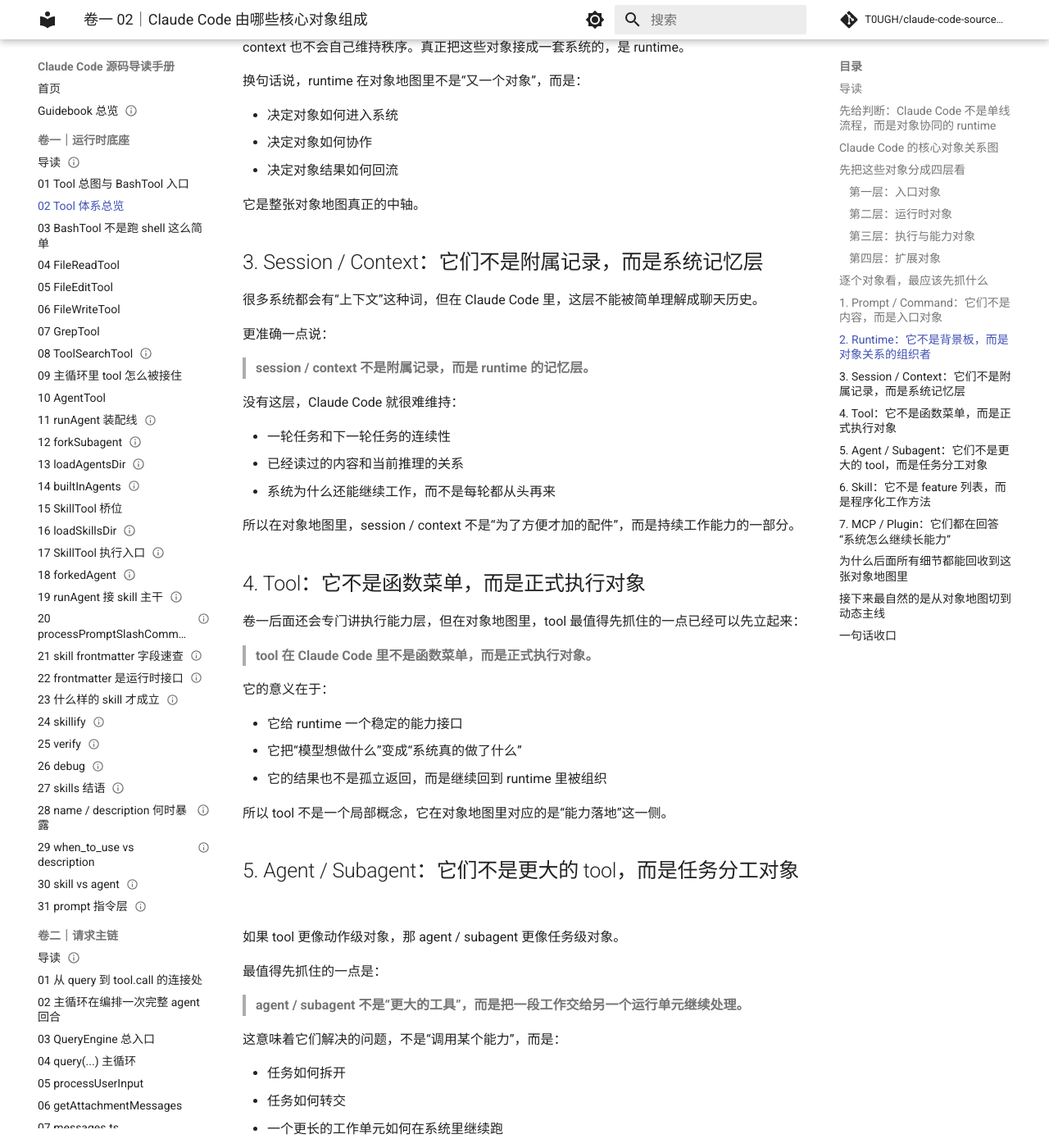
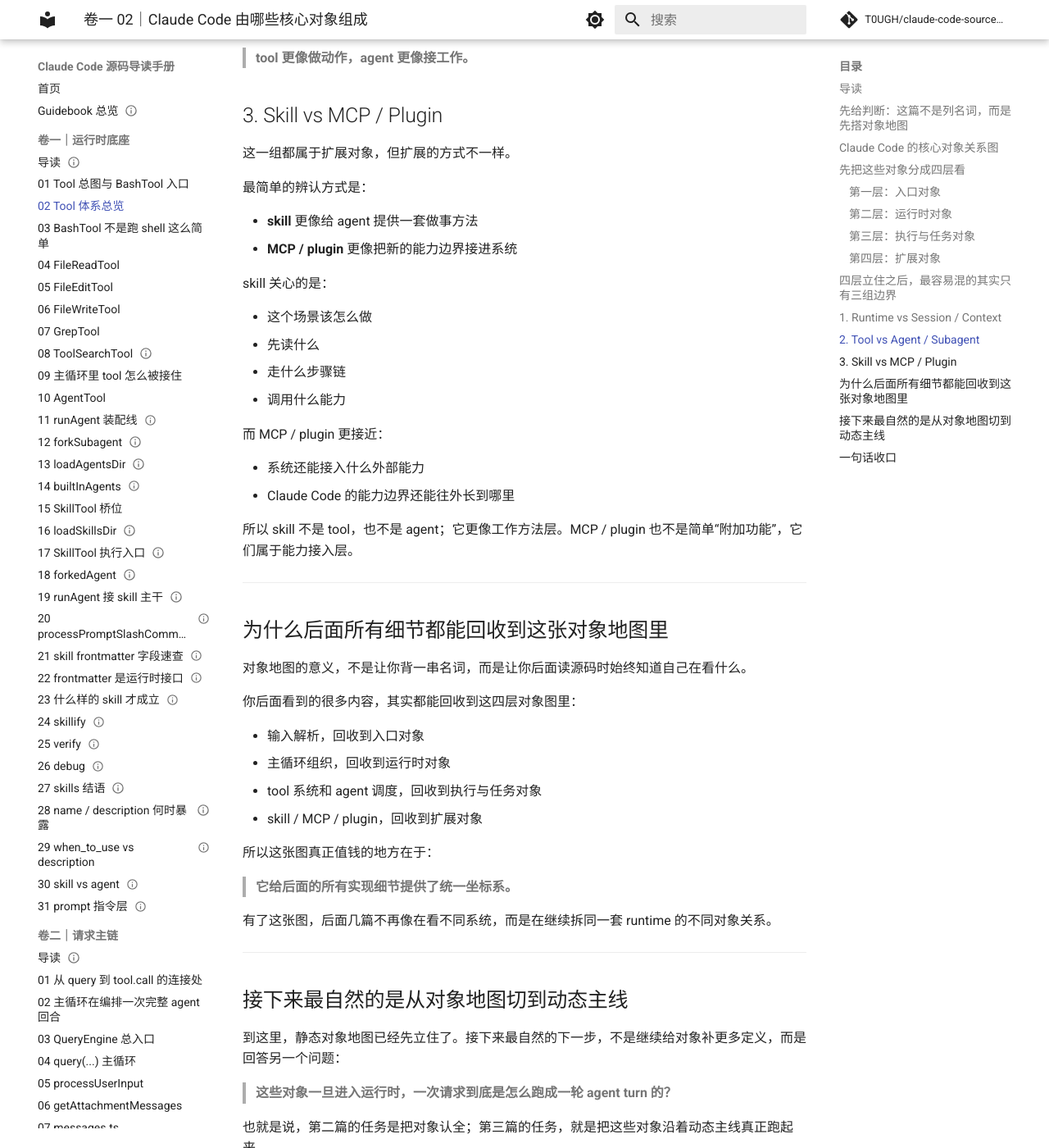
Before and after one commit to T0UGH/claude-code-source-guide, an MkDocs documentation site: the page built from docs/guidebook/volume-1/02-tool-system-overview.md, in a window 1280 px wide and 1400 px high, scrolled down 4829 px. Shown: the whole window at 82% size. Built offline with MkDocs 1.6.1 and Material for MkDocs 9.7.7, drawn with Linux system fonts in a browser that asks for light colours; comment, search, counter and statistics services are not loaded; some of the changed text lies outside the part shown.

Commit message:
tighten volume one object map chapter

````diff
--- a/docs/guidebook/volume-1/02-tool-system-overview.md
+++ b/docs/guidebook/volume-1/02-tool-system-overview.md
@@ -17,17 +17,21 @@ tags:
 - **上一篇**：[上一篇：Claude Code 到底是什么系统](./01-tool-overview-and-bash-entry.md)
 - **下一篇**：[下一篇：一次请求是怎么跑成一次 Agent Turn 的](./03-bashtool-is-not-just-shell.md)
 
-上一篇先把 Claude Code 立成了一套 agent runtime。这一篇往前再推一步：如果它真是一套 runtime，那里面最关键的对象分别是什么，它们又是怎么协作的？
+上一篇先把 Claude Code 立成了一套 agent runtime。这一篇接着回答另一个基础问题：如果它真是一套 runtime，那里面最关键的对象分别是什么，它们又是怎么协作的？
 
-如果这个问题不先说清，后面去看主循环、工具、上下文、skill、agent、MCP 这些细节时，很容易重新掉回“功能堆”的理解方式：这里一个能力，那里一个模块，最后看见很多名词，却看不见它们为什么属于同一套系统。
+如果这个问题不先说清，后面去看主循环、工具、上下文、skill、agent、MCP 这些细节时，很容易又掉回“功能堆”的理解方式：看见很多名词，却看不见它们为什么属于同一套系统。
 
-所以这一篇的任务不是讲某个对象的实现细节，而是先搭出一张对象地图：
+所以这一篇只做一件事：
+
+> **先把 Claude Code 的对象地图搭出来。**
+
+更准确地说：
 
 > **Claude Code 不是一条单线系统，而是多类对象协同工作的运行时；后面所有细节，本质上都可以回收到这张对象地图里理解。**
 
 ---
 
-## 先给判断：Claude Code 不是单线流程，而是对象协同的 runtime
+## 先给判断：这篇不是列名词，而是先搭对象地图
 
 很多人第一次理解 Claude Code，脑子里的画面更像一条线：
 
@@ -36,25 +40,19 @@ tags:
 - 工具执行一下
 - 系统回一句话
 
-这条线当然存在，但它只说明了“事情大概怎么流过去”，还没有说明“到底是谁在参与这条流程”。
+这个理解不算错，但它只看见了流程，没有看见参与流程的对象。
 
-更准确的看法是：
+更接近真实情况的说法是：
 
-> **Claude Code 不是靠单条流程线运转，而是靠多类对象在 runtime 里分工协作。**
+> **Claude Code 是多类对象在 runtime 里协同工作的系统。**
 
-这些对象并不处在同一个层次上。有些对象更靠近用户入口，有些对象负责把系统跑起来，有些对象本身就是能力单元，还有些对象负责把系统继续扩展下去。
-
-所以这一篇真正要解决的，不是“列功能”，而是先回答三个问题：
-
-1. Claude Code 里到底有哪些核心对象
-2. 这些对象各自站在系统的什么位置
-3. 后面为什么所有实现细节都能回收到这张对象地图里
+所以这一篇不展开实现细节，只先回答一件事：这套系统里有哪些核心对象，它们分别站在什么位置。
 
 ---
 
 ## Claude Code 的核心对象关系图
 
-如果先把具体实现细节都压住，Claude Code 里最值得先认清的对象大致可以先画成下面这样：
+如果先把实现细节都压住，Claude Code 里最值得先认清的对象大致可以先画成下面这样：
 
 ```mermaid
 flowchart TD
@@ -72,29 +70,27 @@ flowchart TD
     R --> U
 ```
 
-这张图不追求字段级准确，而是先抓对象关系。它至少先说明了五件事：
+先不要急着背名词。看这张图时，最值得先抓的其实只有三条辨认规则：
 
-1. **用户不是直接面对模型内部实现，而是先通过 prompt / command 这类入口对象进入系统**
-2. **真正把这些入口接住的是 runtime，不是某个孤立模块**
-3. **tool、agent、skill、MCP / plugin 不是一层里的同义词，而是不同类型的能力对象**
-4. **session / context 不是附属记录，而是整套系统能持续工作的背景层**
-5. **执行结果也不是原样飘回来，而是重新进入 runtime，被系统继续组织和呈现**
+1. **入口对象**先把用户意图送进系统
+2. **runtime** 站在中间，负责组织对象之间的协作
+3. **tool / agent / skill / MCP / plugin** 这些对象都和“能力”有关，但它们并不属于同一种东西
 
-如果把上一篇的重点是“Claude Code 是什么系统”，那这一篇的重点就是：
+如果把上一篇回答的是“Claude Code 是什么系统”，那这一篇要回答的就是：
 
-> **这套系统不是空的，它是由一组职责不同、层次不同、关系不同的对象撑起来的。**
+> **这套系统到底是由哪些对象撑起来的。**
 
 ---
 
 ## 先把这些对象分成四层看
 
-理解对象地图，一个很稳的办法不是一上来就挨个讲名词，而是先按层次看。因为对象之间最容易混淆的，不是名字，而是层级。
+理解对象地图，一个很稳的办法不是一上来就挨个讲名词，而是先按层次看。因为这些对象最容易混淆的，不是名字，而是层级。
 
 ### 第一层：入口对象
 
-这一层最靠近用户，回答的是：
+这一层回答的是：
 
-> **用户到底通过什么东西把意图送进系统？**
+> **用户的意图从哪里进入系统？**
 
 这里最典型的是：
 
@@ -102,31 +98,27 @@ flowchart TD
 - command
 - slash command
 
-它们的共同点不是“都是字符串”，而是：**它们都是用户意图的入口形态。**
-
-这层对象最容易被误看成“Claude Code 的全部”，因为用户首先看见的往往就是这一层。但如果只停在这里，就会把 Claude Code 看成一个交互界面，而不是一个 runtime。
+它们的共同点不是“都是文本”，而是它们都是**系统入口对象**。这层最靠近用户，所以也最容易被误看成 Claude Code 的全部；但如果只停在这里，就会把 Claude Code 看成一个交互界面，而不是一个 runtime。
 
 ### 第二层：运行时对象
 
 这一层回答的是：
 
-> **谁来接住这些输入，并把系统真正跑起来？**
+> **谁把这些输入接住，并把系统真正跑起来？**
 
-这里的核心对象是：
+这里最关键的是：
 
 - runtime
 - session
 - context
 
-runtime 决定系统怎么组织一轮工作；session 和 context 决定这轮工作不是凭空发生，也不是一轮结束就彻底归零。
+runtime 负责组织协作，session / context 负责托住连续性。没有这一层，后面所有对象都会变成散装能力。
 
-如果把这一层漏掉，后面所有对象都会看成“散装能力”；只有把 runtime 和 session / context 放回中间层，整张对象地图才会立住。
-
-### 第三层：执行与能力对象
+### 第三层：执行与任务对象
 
 这一层回答的是：
 
-> **系统靠什么把模型意图落成真实动作，或者把任务继续推下去？**
+> **系统靠什么把意图落成动作，或者把任务继续推下去？**
 
 这里最典型的是：
 
@@ -134,18 +126,13 @@ runtime 决定系统怎么组织一轮工作；session 和 context 决定这轮
 - agent
 - subagent
 
-这三个词常被混着用，但它们不是一个层级上的替换词。
-
-- **tool** 更像正式执行对象：接输入、跑动作、回结果。
-- **agent / subagent** 更像任务分工对象：它们不是单个动作，而是把一段更完整的工作交给另一个运行单元继续处理。
-
-也就是说，tool 更接近“能力落地”，agent 更接近“任务转交”。
+它们都和“能力落地”有关，但不是一种分工：tool 更接近动作执行，agent / subagent 更接近任务转交与继续推进。
 
 ### 第四层：扩展对象
 
 这一层回答的是：
 
-> **Claude Code 为什么不是一套封闭系统，它怎么继续长能力？**
+> **系统怎么继续长能力？**
 
 这里最典型的是：
 
@@ -153,152 +140,110 @@ runtime 决定系统怎么组织一轮工作；session 和 context 决定这轮
 - MCP
 - plugin
 
-它们的共同点不是“都是扩展”，而是：**它们都在回答系统怎样继续接入新的能力。**
-
-但它们接入能力的方式并不一样：
-
-- skill 更像给 agent 提供程序化工作方法
-- MCP 更像把外部能力或外部系统接进 runtime 可调用范围
-- plugin 更接近系统级扩展位
-
-所以这一层最重要的，不是把它们并排背下来，而是先知道：它们都属于“系统继续长能力”的那一侧。
+它们不等于同一种扩展机制，但都属于“把新的能力边界接进系统”这一侧。
 
 ---
 
-## 逐个对象看，最应该先抓什么
+## 四层立住之后，最容易混的其实只有三组边界
 
-把层次立住之后，再逐个看这些对象，就不会再像一堆散词。
+如果四层对象图已经立住，后面最值得补的就不是把每个对象都再讲一遍，而是把最容易混淆的几组边界补清楚。
 
-## 1. Prompt / Command：它们不是内容，而是入口对象
+## 1. Runtime vs Session / Context
 
-对用户来说，最直观的当然是“我输入了一段话”或者“我执行了一个命令”。但在对象地图里，更重要的是：
+这组最容易混，因为它们都在系统中间层。
 
-> **prompt 和 command 的意义，不是它们写了什么，而是它们是系统入口。**
+最简单的辨认方式是：
 
-这意味着它们决定的是：
+- **runtime** 负责组织
+- **session / context** 负责托住连续性
 
-- 用户意图怎么被编码进系统
-- Claude Code 先拿到的是哪类请求
-- 后面 runtime 应该以哪种方式接住它
+也就是说，runtime 更像系统的中轴：
 
-所以这一层不是“文本内容层”，而是“入口协议层”。
+- 接住输入
+- 组织对象协作
+- 决定结果怎么回流
 
-## 2. Runtime：它不是背景板，而是对象关系的组织者
+而 session / context 更像系统的记忆层：
 
-上一篇已经立过 runtime 的系统定位，这一篇要再补一层：
+- 让当前工作不是凭空发生
+- 让前后轮之间保持连续性
+- 让系统不会每次都像从零开始
 
-> **runtime 不只是中间那层系统，它还是对象关系的组织者。**
+所以它们都在“中间层”，但分工并不一样：
 
-也就是说，prompt 不会自己跑成 tool_use，tool 也不会自己决定什么时候执行，session / context 也不会自己维持秩序。真正把这些对象接成一套系统的，是 runtime。
+> **runtime 管组织，session / context 管连续性。**
 
-换句话说，runtime 在对象地图里不是“又一个对象”，而是：
+## 2. Tool vs Agent / Subagent
 
-- 决定对象如何进入系统
-- 决定对象如何协作
-- 决定对象结果如何回流
+这组也最容易混，因为它们都和“系统做事”有关。
 
-它是整张对象地图真正的中轴。
+最简单的辨认方式是：
 
-## 3. Session / Context：它们不是附属记录，而是系统记忆层
+- **tool** 更像执行一个动作
+- **agent / subagent** 更像接手一段工作
 
-很多系统都会有“上下文”这种词，但在 Claude Code 里，这层不能被简单理解成聊天历史。
+tool 的重点在于：
 
-更准确一点说：
+- 给 runtime 一个稳定能力接口
+- 把“模型想做什么”落成“系统真的做了什么”
 
-> **session / context 不是附属记录，而是 runtime 的记忆层。**
+agent / subagent 的重点则在于：
 
-没有这层，Claude Code 就很难维持：
+- 把任务拆开
+- 把任务转交
+- 让更长的一段工作继续跑下去
 
-- 一轮任务和下一轮任务的连续性
-- 已经读过的内容和当前推理的关系
-- 系统为什么还能继续工作，而不是每轮都从头再来
+所以它们不是大小关系，也不是“tool 的升级版”。
 
-所以在对象地图里，session / context 不是“为了方便才加的配件”，而是持续工作能力的一部分。
+> **tool 更像做动作，agent 更像接工作。**
 
-## 4. Tool：它不是函数菜单，而是正式执行对象
+## 3. Skill vs MCP / Plugin
 
-卷一后面还会专门讲执行能力层，但在对象地图里，tool 最值得先抓住的一点已经可以先立起来：
+这一组都属于扩展对象，但扩展的方式不一样。
 
-> **tool 在 Claude Code 里不是函数菜单，而是正式执行对象。**
+最简单的辨认方式是：
 
-它的意义在于：
+- **skill** 更像给 agent 提供一套做事方法
+- **MCP / plugin** 更像把新的能力边界接进系统
 
-- 它给 runtime 一个稳定的能力接口
-- 它把“模型想做什么”变成“系统真的做了什么”
-- 它的结果也不是孤立返回，而是继续回到 runtime 里被组织
-
-所以 tool 不是一个局部概念，它在对象地图里对应的是“能力落地”这一侧。
-
-## 5. Agent / Subagent：它们不是更大的 tool，而是任务分工对象
-
-如果 tool 更像动作级对象，那 agent / subagent 更像任务级对象。
-
-最值得先抓住的一点是：
-
-> **agent / subagent 不是“更大的工具”，而是把一段工作交给另一个运行单元继续处理。**
-
-这意味着它们解决的问题，不是“调用某个能力”，而是：
-
-- 任务如何拆开
-- 任务如何转交
-- 一个更长的工作单元如何在系统里继续跑
-
-所以在对象地图里，它们应该被看成“任务分工与继续执行”的对象，而不是“超级工具”。
-
-## 6. Skill：它不是 feature 列表，而是程序化工作方法
-
-skill 很容易被误看成“额外功能包”。
-
-但从对象地图角度，更准确的理解是：
-
-> **skill 更像给 agent 提供的一套程序化工作方法。**
-
-它不只是“增加一个功能按钮”，而是在告诉系统：
+skill 关心的是：
 
 - 这个场景该怎么做
-- 该先读什么
-- 该走哪条步骤链
-- 该调用什么能力
+- 先读什么
+- 走什么步骤链
+- 调用什么能力
 
-所以 skill 在对象地图里，不是某个局部功能，而是扩展工作方法的对象。
+而 MCP / plugin 更接近：
 
-## 7. MCP / Plugin：它们都在回答“系统怎么继续长能力”
+- 系统还能接入什么外部能力
+- Claude Code 的能力边界还能往外长到哪里
 
-MCP 和 plugin 容易被分别讨论，但在卷一的对象地图里，先不需要急着分实现细节。
-
-最重要的是先知道：
-
-> **它们都属于系统的扩展对象。**
-
-也就是它们都在回答同一个问题：Claude Code 怎么在当前能力之外，继续接入新的能力边界。
-
-至于它们具体怎样接、接得多深、各自控制权在哪里，这些都可以后面再拆。卷一这一篇只需要先把它们放回“扩展对象”这一层。
+所以 skill 不是 tool，也不是 agent；它更像工作方法层。MCP / plugin 也不是简单“附加功能”，它们属于能力接入层。
 
 ---
 
 ## 为什么后面所有细节都能回收到这张对象地图里
 
-对象地图的意义，不是让你背名词，而是让你后面读源码时始终知道自己在看什么。
+对象地图的意义，不是让你背一串名词，而是让你后面读源码时始终知道自己在看什么。
 
-比如：
+你后面看到的很多内容，其实都能回收到这四层对象图里：
 
-- 你在看输入解析，其实是在看入口对象怎么进入 runtime
-- 你在看主循环，其实是在看 runtime 怎么组织这些对象协作
-- 你在看 tool 系统，其实是在看能力对象怎么落地
-- 你在看 context / session，其实是在看记忆层怎么托住系统连续性
-- 你在看 skill / MCP / plugin，其实是在看扩展对象怎么把系统继续长出去
+- 输入解析，回收到入口对象
+- 主循环组织，回收到运行时对象
+- tool 系统和 agent 调度，回收到执行与任务对象
+- skill / MCP / plugin，回收到扩展对象
 
-所以这张对象地图真正值钱的地方在于：
+所以这张图真正值钱的地方在于：
 
-> **它给后面的所有实现细节提供了一个统一回收点。**
+> **它给后面的所有实现细节提供了统一坐标系。**
 
-没有这张图，后面每一卷都像在读不同系统；有了这张图，后面每一卷只是从不同方向继续拆同一套 runtime。
+有了这张图，后面几篇不再像在看不同系统，而是在继续拆同一套 runtime 的不同对象关系。
 
 ---
 
 ## 接下来最自然的是从对象地图切到动态主线
 
-到这里，静态对象地图已经先立住了。接下来卷一最自然的下一步，不是继续给对象补更多定义，而是回答另一个问题：
+到这里，静态对象地图已经先立住了。接下来最自然的下一步，不是继续给对象补更多定义，而是回答另一个问题：
 
 > **这些对象一旦进入运行时，一次请求到底是怎么跑成一轮 agent turn 的？**
 
@@ -308,4 +253,4 @@ MCP 和 plugin 容易被分别讨论，但在卷一的对象地图里，先不
 
 ## 一句话收口
 
-> Claude Code 不是几个名词并排摆在一起的功能系统，而是一组入口对象、运行时对象、执行对象和扩展对象协同工作的 runtime。这一篇的任务，就是先把这张对象地图搭出来，让后面所有细节都能回收到同一张图里理解。
+> Claude Code 不是几个名词并排摆在一起的功能系统，而是一组入口对象、运行时对象、执行与任务对象、扩展对象协同工作的 runtime。这一篇的任务，就是先把这张对象地图搭出来，让后面所有细节都能回收到同一张图里理解。
````
